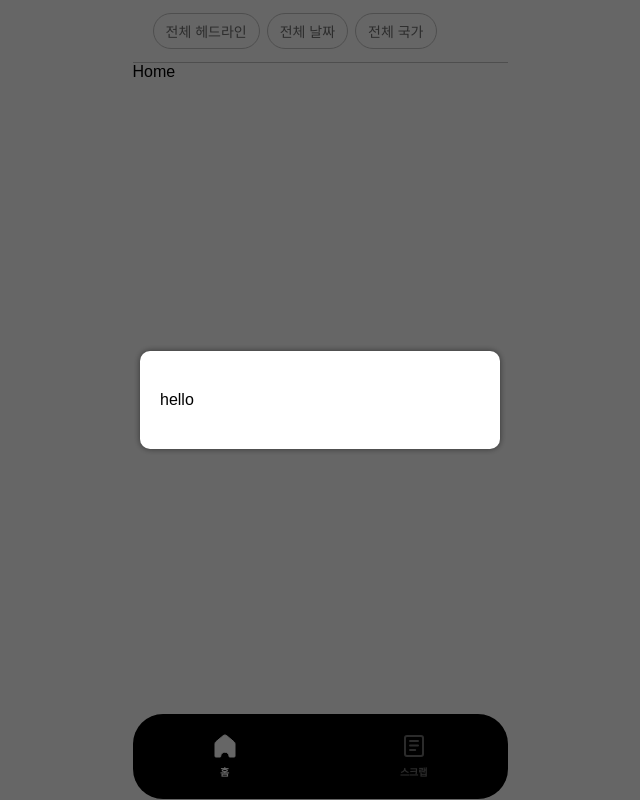
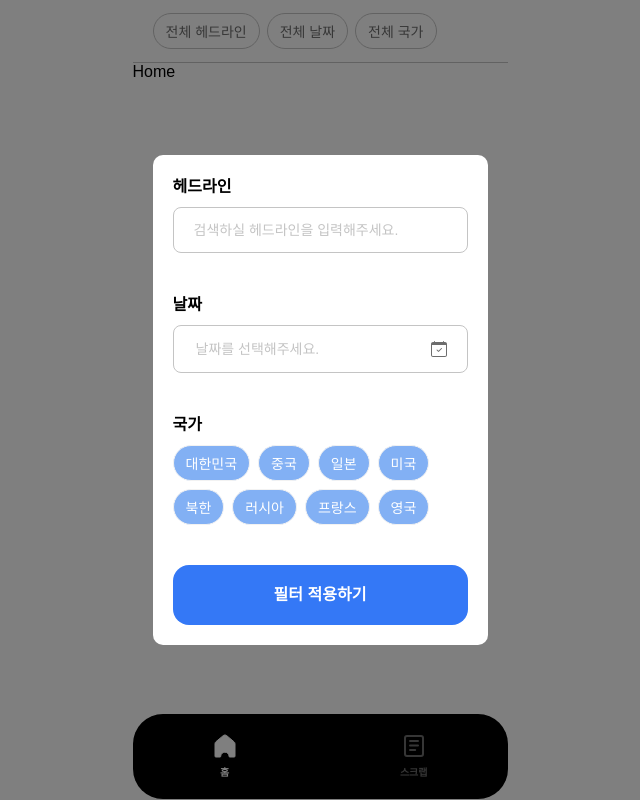
Before and after one commit to jaewook-jeong/meraki-test, a React (Vite) app: page / in a window 1280 px wide. Both pictures are taken after a click on the button "전체 헤드라인". Shown: the whole page, without its empty margins (320-960 px from the left). Built offline with nearby package versions, Linux system fonts and the light colour scheme; a web font is replaced by a local one.

Commit message:
[FEAT] 모달 필터 UI제작

```diff
--- a/package.json
+++ b/package.json
@@ -15,12 +15,14 @@
     "axios": "^1.3.5",
     "moment": "^2.29.4",
     "react": "^18.2.0",
+    "react-datepicker": "^4.11.0",
     "react-dom": "^18.2.0",
     "react-redux": "^8.0.5",
     "react-router-dom": "^6.10.0"
   },
   "devDependencies": {
     "@types/react": "^18.0.28",
+    "@types/react-datepicker": "^4.10.0",
     "@types/react-dom": "^18.0.11",
     "@vitejs/plugin-react": "^3.1.0",
     "typescript": "^4.9.3",
--- /dev/null
+++ b/src/components/Filter/Form/CustomInput.tsx
@@ -0,0 +1,41 @@
+import React from 'react';
+import styled from '@emotion/styled';
+import Icons from '@assets/svg';
+import { text14 } from '@constants/TYPHOGRAP';
+
+const InputWrapper = styled.div`
+  display: flex;
+  align-items: center;
+  padding: 10px 20px;
+  border: 1px solid var(--gray);
+  border-radius: 8px;
+`;
+
+const Input = styled.input`
+  flex: 1;
+  border: none;
+  outline: none;
+  font-size: inherit;
+  background: transparent;
+  ${text14};
+  ::placeholder {
+    color: var(--gray);
+  }
+`;
+
+export type Props = {
+  placeholder?: string;
+  value?: string;
+  onClick?(e: React.MouseEvent<HTMLElement>): void;
+};
+
+const CustomInput = ({ value, onClick, placeholder }: Props) => {
+  return (
+    <InputWrapper>
+      <Input readOnly value={value} onClick={onClick} placeholder={placeholder}></Input>
+      <Icons.Calendar />
+    </InputWrapper>
+  );
+};
+
+export default CustomInput;
--- /dev/null
+++ b/src/components/Filter/Form/index.tsx
@@ -0,0 +1,40 @@
+import ReactDatePicker from 'react-datepicker';
+import * as Styled from './styled';
+import { useState } from 'react';
+import CustomInput from './CustomInput';
+import 'react-datepicker/dist/react-datepicker.css';
+import { NATIONAL, NATION_LIST } from '@constants/NATIONAL';
+
+const FilterForm = ({ onClose }: { onClose: () => void }) => {
+  const [startDate, setStartDate] = useState<Date | null>(null);
+
+  return (
+    <Styled.Wrapper>
+      <Styled.InputBox>
+        <div>헤드라인</div>
+        <Styled.Input placeholder="검색하실 헤드라인을 입력해주세요." />
+      </Styled.InputBox>
+      <Styled.InputBox>
+        <div>날짜</div>
+        <ReactDatePicker
+          fixedHeight
+          selected={startDate}
+          onChange={(date) => setStartDate(date)}
+          placeholderText="날짜를 선택해주세요."
+          customInput={<CustomInput placeholder="날짜를 선택해주세요." />}
+        />
+      </Styled.InputBox>
+      <Styled.InputBox>
+        <div>국가</div>
+        <Styled.NationSelectBox>
+          {NATION_LIST.map((n) => (
+            <Styled.NationButton $selected>{NATIONAL[n]}</Styled.NationButton>
+          ))}
+        </Styled.NationSelectBox>
+      </Styled.InputBox>
+      <Styled.ApplyButton onClick={onClose}>필터 적용하기</Styled.ApplyButton>
+    </Styled.Wrapper>
+  );
+};
+
+export default FilterForm;
--- /dev/null
+++ b/src/components/Filter/Form/styled.ts
@@ -0,0 +1,61 @@
+import { text14, text16SemiBold } from "@constants/TYPHOGRAP";
+import styled from "@emotion/styled";
+
+export const Wrapper = styled.div`
+  display: flex;
+  flex-direction: column;
+  row-gap: 40px;
+  padding: 20px;
+`;
+
+export const InputBox = styled.div`
+  display: flex;
+  flex-direction: column;
+  row-gap: 8px;
+  ${text16SemiBold};
+  color: var(--black-100);
+`;
+
+export const Input = styled.input`
+  width: 100%;
+  padding: 10px 20px;
+  border: 1px solid var(--gray);
+  border-radius: 8px;
+  ${text14};
+  ::placeholder {
+    color: var(--gray);
+  }
+`;
+
+export const NationSelectBox = styled.div`
+  display: flex;
+  flex-direction: row;
+  column-gap: 8px;
+  row-gap: 8px;
+  flex-wrap: wrap;
+`;
+
+export const NationButton = styled.button<{$selected: boolean}>`
+  display: flex;
+  justify-content: center;
+  align-items: center;
+  border: 1px solid var(--white-60);
+  border-radius: 30px;
+  padding: 6px 12px 4px;
+  ${text14};
+  color: ${(props) => props.$selected ? 'var(--white-100)' : 'var(--black-80)'};;
+  background-color: ${(props) => props.$selected ? 'var(--blue-sky)' : 'transparent'};
+`;
+
+export const ApplyButton = styled.button`
+  display: flex;
+  align-items: center;
+  justify-content: center;
+  padding: 18px 0;
+  width: 100%;
+  border-radius: 16px;
+  border: none;
+  ${text16SemiBold};
+  background-color: var(--blue-main);
+  color: var(--white-100);
+`;
--- a/src/components/Filter/index.tsx
+++ b/src/components/Filter/index.tsx
@@ -1,6 +1,7 @@
 import Modal from '@/Modal';
 import * as Styled from './styled';
 import { useState } from 'react';
+import FilterForm from './Form';
 
 const Filter = () => {
   const [mount, setMount] = useState(false);
@@ -12,7 +13,7 @@ const Filter = () => {
       <Styled.FilterButton onClick={onClick}>전체 날짜</Styled.FilterButton>
       <Styled.FilterButton onClick={onClick}>전체 국가</Styled.FilterButton>
       <Modal visible={mount} onClose={onClose}>
-        <div>hello</div>
+        <FilterForm onClose={onClose} />
       </Modal>
     </Styled.Wrapper>
   );
--- a/src/components/Modal/styled.ts
+++ b/src/components/Modal/styled.ts
@@ -22,20 +22,18 @@ export const ModalOverlay = styled.div<{ $visible: boolean }>`
   left: 0;
   bottom: 0;
   right: 0;
-  background-color: rgba(0, 0, 0, 0.6);
+  background-color: rgba(0, 0, 0, 0.5);
   z-index: 999;
 `
 
 export const ModalInner = styled.div`
   box-sizing: border-box;
   position: relative;
-  box-shadow: 0 0 6px 0 rgba(0, 0, 0, 0.5);
   background-color: #fff;
   border-radius: 10px;
-  width: 360px;
-  max-width: 480px;
+  width: 100%;
+  max-width: 335px;
   top: 50%;
   transform: translateY(-50%);
   margin: 0 auto;
-  padding: 40px 20px;
 `
--- /dev/null
+++ b/src/constants/NATIONAL.ts
@@ -0,0 +1,14 @@
+import { Nation } from "types/nation";
+
+export const NATIONAL: { [K in Nation]: string } = {
+  'South Korea': '대한민국',
+  'China': '중국',
+  'Japan': '일본',
+  'USA': '미국',
+  'North Korea': '북한',
+  'Russia': '러시아',
+  'France': '프랑스',
+  'UK': '영국',
+};
+
+export const NATION_LIST: Nation[] = ['South Korea', 'China', 'Japan', 'USA', 'North Korea', 'Russia', 'France', 'UK'];
--- a/src/constants/TYPHOGRAP.ts
+++ b/src/constants/TYPHOGRAP.ts
@@ -11,3 +11,9 @@ export const text14 = css`
   font-size: 14px;
   line-height: 24px;
 `;
+
+export const text16SemiBold = css`
+  font-weight: 600;
+  font-size: 16px;
+  line-height: 24px;
+`;
--- a/src/global.css
+++ b/src/global.css
@@ -6,8 +6,11 @@
 :root {
   --black-80: #6D6D6D;
   --black-100: #000000;
+  --white-60: #F2F2F2;
   --white-100: #FFFFFF;
   --gray: #C4C4C4;
+  --blue-main: #3478F6;
+  --blue-sky: #82B0F4;
 }
 
 body {
--- /dev/null
+++ b/src/types/nation.ts
@@ -0,0 +1 @@
+export type Nation = 'South Korea' | 'China' | 'Japan' | 'USA' | 'North Korea' | 'Russia' | 'France' | 'UK';
```
Also changed, not shown: src/constants/MODAL.ts (deleted, +0 -8 lines), 1 other file (tests, documents, lock files or other folders).
